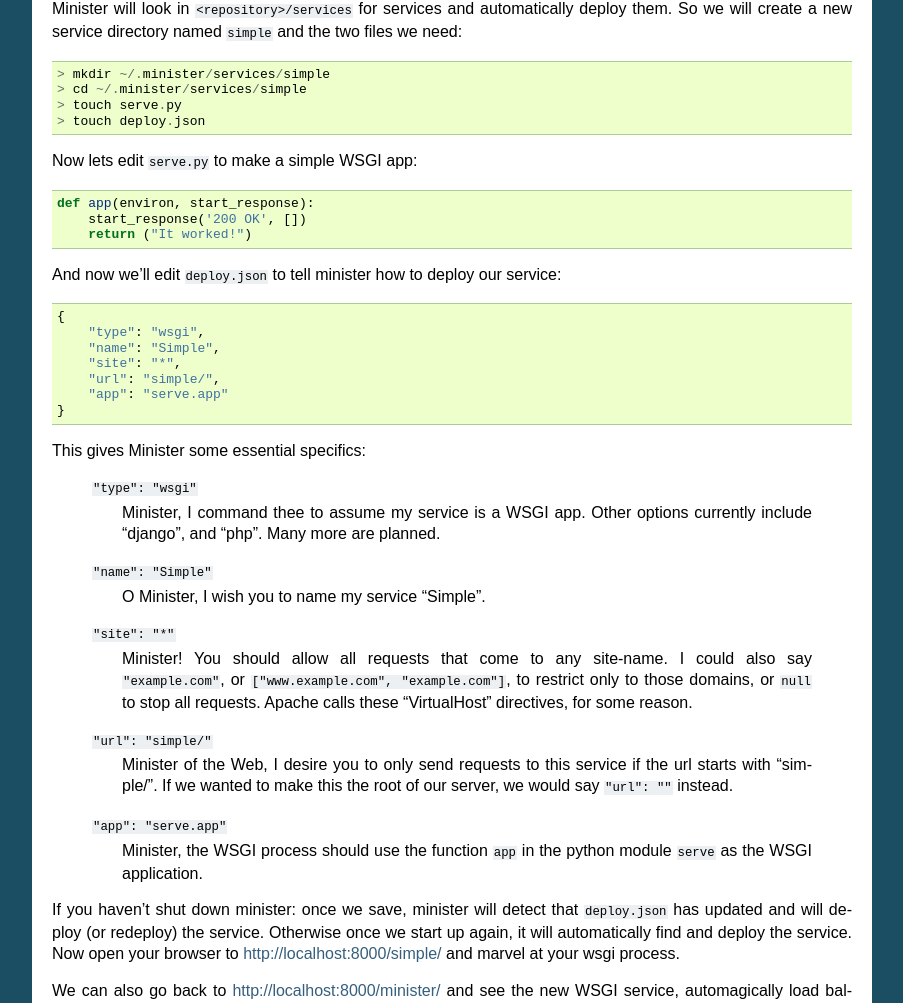
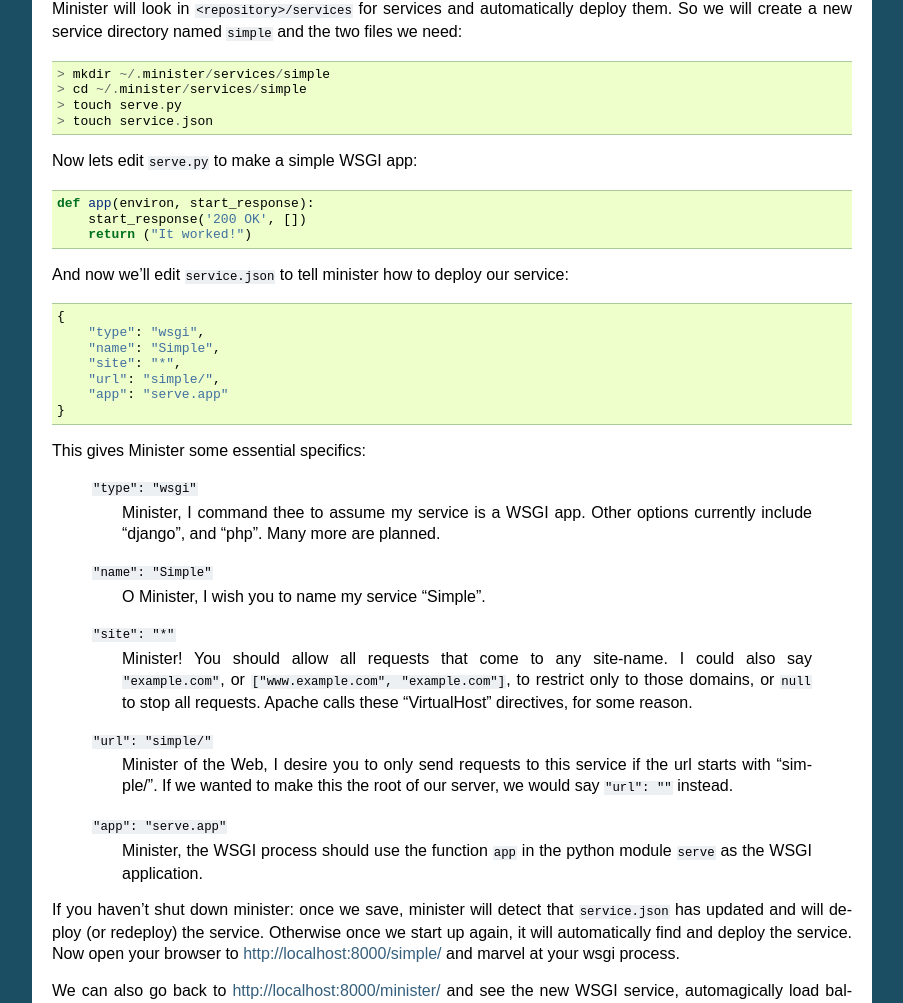
Before and after one commit to DeadWisdom/Minister, a Sphinx documentation site: the page built from docs/getting_started.txt, in a window 1280 px wide and 1400 px high, scrolled down 529 px. Shown: the part 146-1149 px from the top of the window, without its empty margins (198-1101 px from the left). Built offline with Sphinx 7.4.7, drawn with Linux system fonts in a browser that asks for light colours.

Commit message:
Renamed deploy.json to service.json

```diff
--- a/docs/architecture.txt
+++ b/docs/architecture.txt
@@ -56,7 +56,7 @@ Service Configuration
 -------------------------
 Within the root directory of minister, there is a directory named ``services``.
 Any directory dropped into it will be assumed to be an actual service as long
-as it has a ``deploy.json`` file within.  This tells minister to deploy said
+as it has a ``service.json`` file within.  This tells minister to deploy said
 service.
 
 This json file is very similar to the Minister ``config.json``, and includes
--- a/docs/getting_started.txt
+++ b/docs/getting_started.txt
@@ -46,7 +46,7 @@ the two files we need::
     > mkdir ~/.minister/services/simple
     > cd ~/.minister/services/simple
     > touch serve.py
-    > touch deploy.json
+    > touch service.json
 
 Now lets edit ``serve.py`` to make a simple WSGI app::
 
@@ -54,7 +54,7 @@ Now lets edit ``serve.py`` to make a simple WSGI app::
         start_response('200 OK', [])
         return ("It worked!")
 
-And now we'll edit ``deploy.json`` to tell minister how to deploy our service::
+And now we'll edit ``service.json`` to tell minister how to deploy our service::
 
     {
         "type": "wsgi",
@@ -89,7 +89,7 @@ This gives Minister some essential specifics:
         python module ``serve`` as the WSGI application.
 
 If you haven't shut down minister: once we save, minister will detect that
-``deploy.json`` has updated and will deploy (or redeploy) the service.
+``service.json`` has updated and will deploy (or redeploy) the service.
 Otherwise once we start up again, it will automatically find and deploy the
 service. Now open your browser to `http://localhost:8000/simple/
 <http://localhost:8000/simple/>`_ and marvel at your wsgi process.
--- a/docs/status.txt
+++ b/docs/status.txt
@@ -14,7 +14,7 @@ Current Features
  * Process management
  * Self healing (on process failure)
  * Reverse proxy support
- * Dynamic configuration (deploy.json in the service directory)
+ * Dynamic configuration (service.json in the service directory)
  * Automatic service code updating (source: config option)
  * Logging
  * FastCGI support
```
Also changed, not shown: 10 other files.
